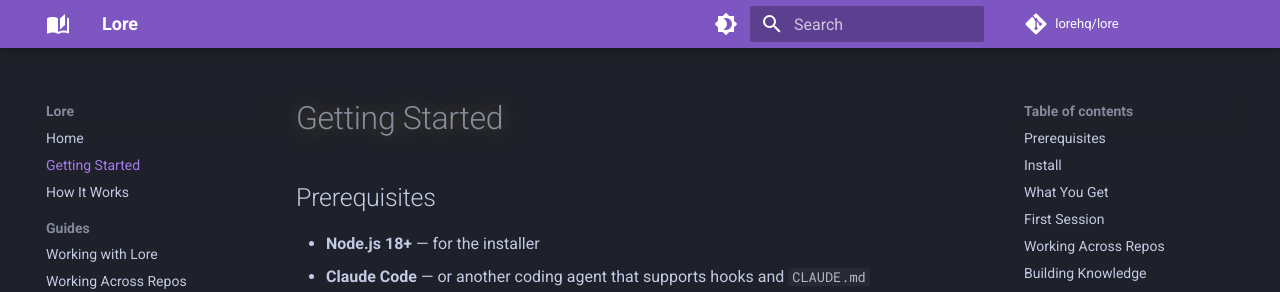
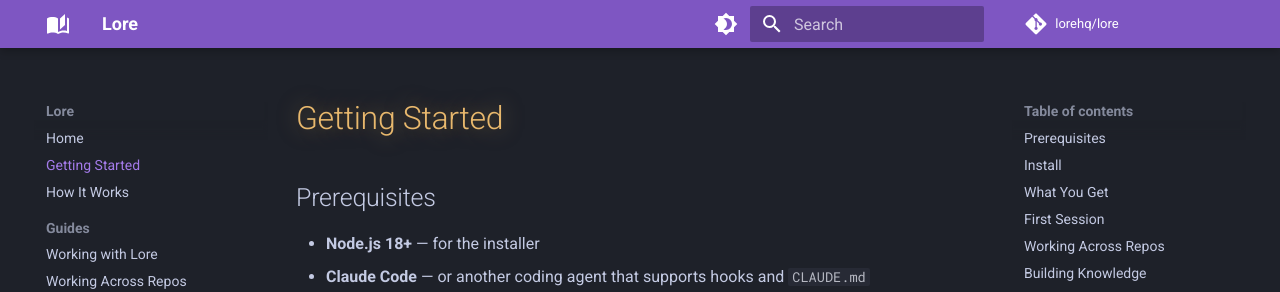
Before and after one commit to lorehq/lore-docs, an MkDocs documentation site: the page built from docs/getting-started.md, in a window 1280 px wide. Shown: the top 292 px of the page. Built offline with MkDocs 1.6.1 and Material for MkDocs 9.7.7, drawn with Linux system fonts in a browser that asks for light colours; comment, search, counter and statistics services are not loaded.

Commit message:
Amber title text + glow — full candlelight effect
Co-Authored-By: Claude Opus 4.6 <noreply@anthropic.com>

```diff
--- a/docs/stylesheets/theme.css
+++ b/docs/stylesheets/theme.css
@@ -6,11 +6,13 @@
 
 /* Title glow — moonlit on dark, candlelit on light */
 [data-md-color-scheme="slate"] h1 {
-  text-shadow: 0 0 20px rgba(210, 170, 90, 0.4), 0 0 40px rgba(210, 170, 90, 0.15);
+  color: #E8B86D;
+  text-shadow: 0 0 20px rgba(210, 170, 90, 0.5), 0 0 40px rgba(210, 170, 90, 0.2);
 }
 
 [data-md-color-scheme="default"] h1 {
-  text-shadow: 0 0 20px rgba(200, 160, 80, 0.3), 0 0 40px rgba(200, 160, 80, 0.1);
+  color: #B8860B;
+  text-shadow: 0 0 20px rgba(200, 160, 80, 0.35), 0 0 40px rgba(200, 160, 80, 0.15);
 }
 
 /* Parchment — warm ivory background, ink-brown text on light mode */
```
